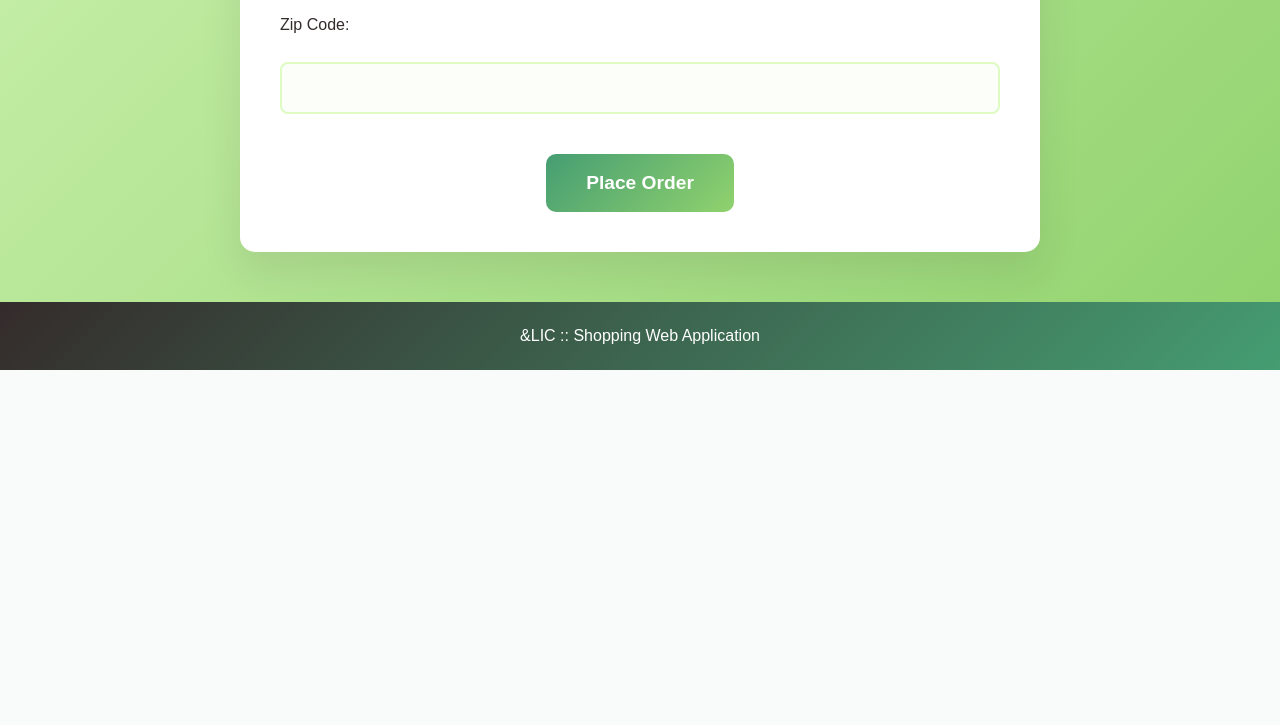
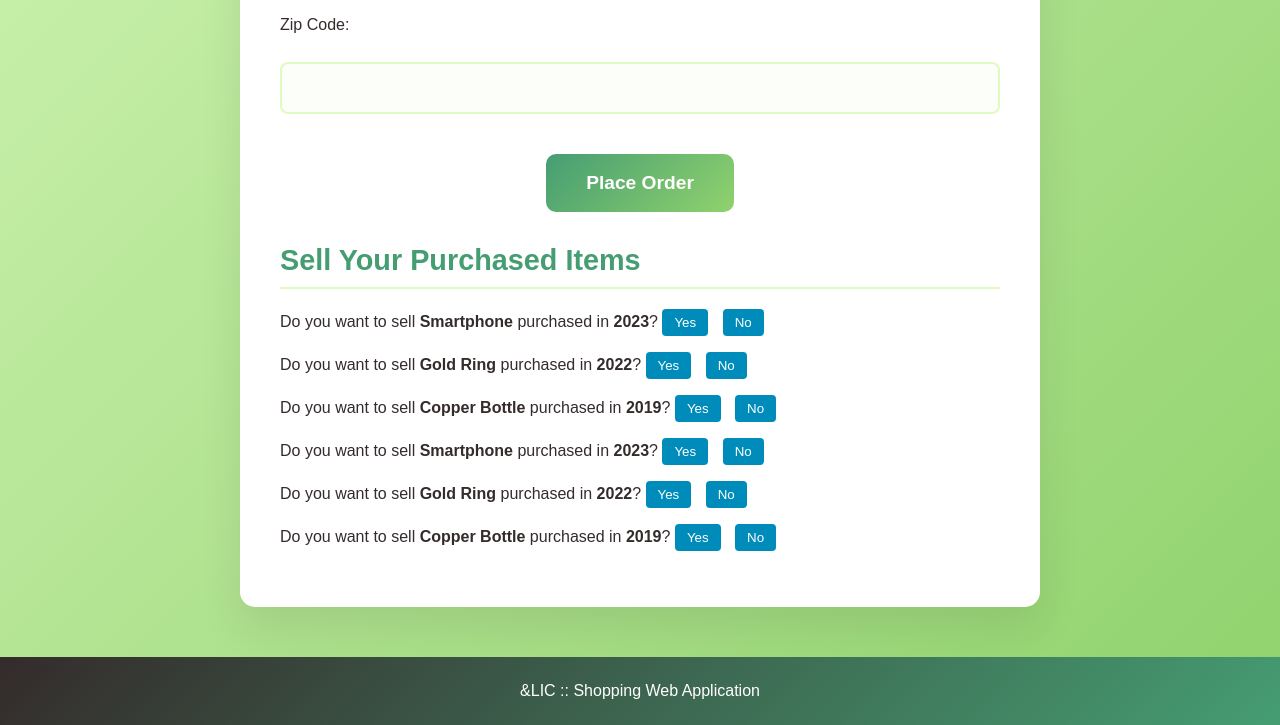
Before and after one commit to krutidadriwal/SustaShelf, a PHP site: page /backend/checkout.php in a window 1280 px wide. Shown: the part 902-1627 px from the top of the page. Before the commit the page ends 1272 px from the top, so only its background shows below. Run offline with PHP 8.4, Linux system fonts and the light colour scheme; a user stored in the database is signed in; data comes from the database, SQL or seed files in the repository.

Commit message:
Add metal filter button and sell option to admin and checkout pages

```diff
--- a/html-store/backend/checkout.php
+++ b/html-store/backend/checkout.php
@@ -1,3 +1,36 @@
+<?php
+session_start();
+$conn = new mysqli("localhost", "root", "", "shp");
+
+// Make sure user is logged in
+$username = $_SESSION['user']['username'] ?? null;
+
+$items_to_sell = [];
+
+$metal_filter = isset($_GET['metal_filter']) ? $_GET['metal_filter'] : '';
+if ($username) {
+    if ($metal_filter) {
+        $sql = "SELECT p.product, p.sale_year, p.metal FROM purchases pu
+                JOIN products p ON pu.product_id = p.id
+                WHERE pu.username = ? AND LOWER(p.metal) = LOWER(?)";
+        $stmt = $conn->prepare($sql);
+        $stmt->bind_param("ss", $username, $metal_filter);
+    } else {
+        $sql = "SELECT p.product, p.sale_year, p.metal FROM purchases pu
+                JOIN products p ON pu.product_id = p.id
+                WHERE pu.username = ?";
+        $stmt = $conn->prepare($sql);
+        $stmt->bind_param("s", $username);
+    }
+    $stmt->execute();
+    $result = $stmt->get_result();
+    while ($row = $result->fetch_assoc()) {
+        $items_to_sell[] = $row;
+    }
+}
+?>
+
+
 <!DOCTYPE html>
 <html>
 
@@ -64,7 +97,22 @@
 
             <input type="submit"
                    value="Place Order">
+
         </form>
+
+        <!-- Sell Option Section -->
+        <?php if (!empty($items_to_sell)) : ?>
+            <div class="sell-section" style="margin-top:2em;">
+                <h2>Sell Your Purchased Items</h2>
+                <?php foreach ($items_to_sell as $item): ?>
+                    <div class="sell-item" style="margin-bottom:1em;">
+                        <span>Do you want to sell <strong><?php echo htmlspecialchars($item['product']); ?></strong> purchased in <strong><?php echo htmlspecialchars($item['sale_year']); ?></strong>?</span>
+                        <button onclick="alert('Your <?php echo htmlspecialchars($item['product']); ?> will be picked during delivery.')">Yes</button>
+                        <button>No</button>
+                    </div>
+                <?php endforeach; ?>
+            </div>
+        <?php endif; ?>
     </section>
 
     <footer>
--- a/html-store/style/checkout.css
+++ b/html-store/style/checkout.css
@@ -151,3 +151,17 @@ footer {
     font-size: 1.5em;
   }
 }
+
+button {
+  padding: 6px 12px;
+  margin-right: 10px;
+  border: none;
+  background-color: #008CBA;
+  color: white;
+  border-radius: 4px;
+  cursor: pointer;
+}
+
+button:hover {
+  background-color: #005f75;
+}
--- a/html-store/style/shop.css
+++ b/html-store/style/shop.css
@@ -50,7 +50,7 @@ body {
   font-size: 2.8em;
   font-weight: 700;
   margin-bottom: 10px;
-  text-shadow: 2px 2px 4px rgba(0,0,0,0.3);
+  text-shadow: 2px 2px 4px #459d724d;
   position: relative;
   z-index: 2;
 }
```
Also changed, not shown: html-store/backend/admin.php (+10 -0 lines).
